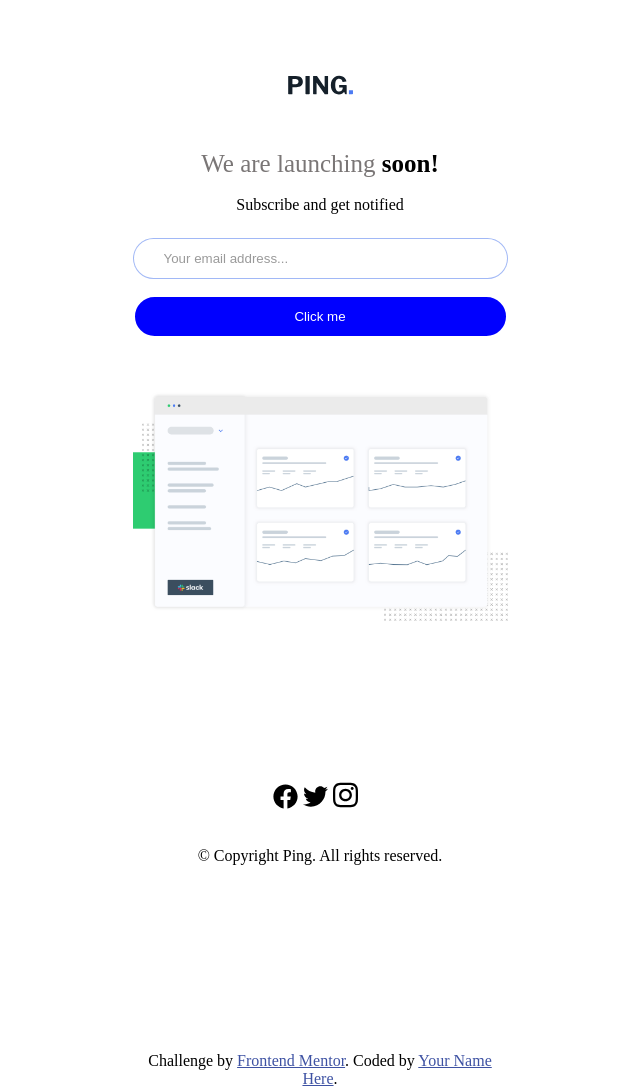
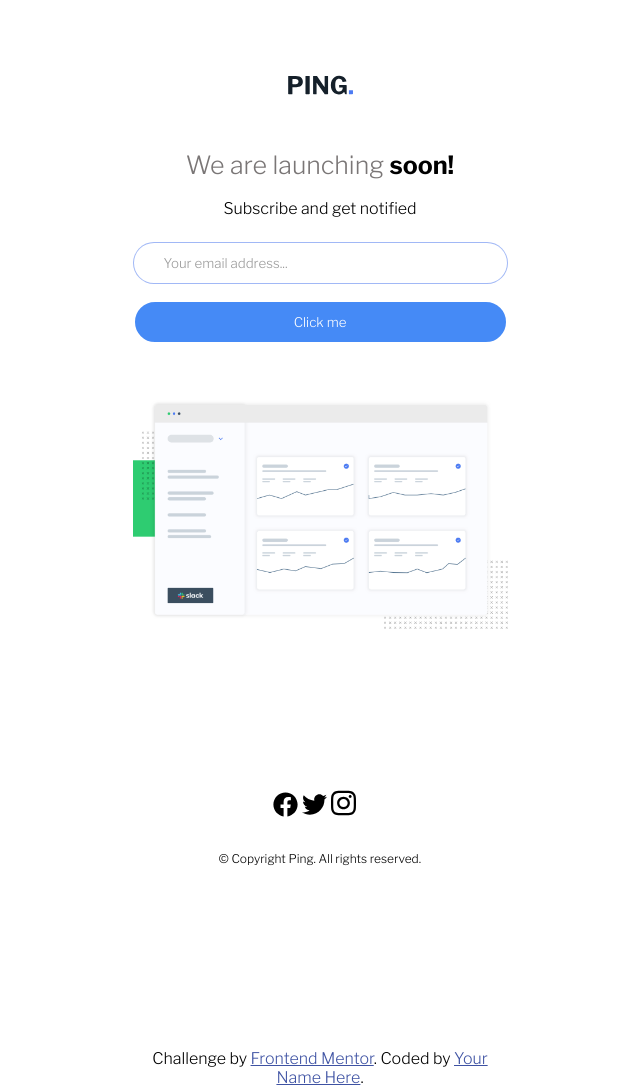
Before and after one commit to saint-fons/ping-coming-soon-page-master-mobile, a plain HTML site: page index.html in a window 1280 px wide. Shown: the whole page, without its empty margins (320-960 px from the left). Drawn offline with nearby package versions, Linux system fonts and the light colour scheme.

Commit message:
Add files via upload

```diff
--- a/index.html
+++ b/index.html
@@ -7,6 +7,7 @@
   <link rel="icon" type="image/png" sizes="32x32" href="./images/favicon-32x32.png">
   <link rel="stylesheet" href="style.css">
   <link rel="stylesheet" href="https://i.icomoon.io/public/temp/27b8ab73b7/UntitledProject/style-svg.css">
+  <link href="https://fonts.googleapis.com/css2?family=Libre+Franklin:wght@300;600;700&display=swap" rel="stylesheet">
 
   <title>Ping coming soon page</title>
 
--- a/style.css
+++ b/style.css
@@ -1,6 +1,7 @@
 * {
     /*margin: auto;*/
     box-sizing: border-box;
+    font-family: 'Libre Franklin', sans-serif;
 }
 
 
@@ -31,7 +32,7 @@ input[type=submit] {
     box-sizing: border-box;
     border: 2px solid;
     border-radius: 25px;
-    background-color: blue;
+    background-color: #458af6;
 
     color: white;
 }
@@ -102,7 +103,7 @@ input[type=submit] {
 }
 
 .copyright {
-    font-size: 16px;
+    font-size: 12px;
     text-align: center;
 }
 
```
